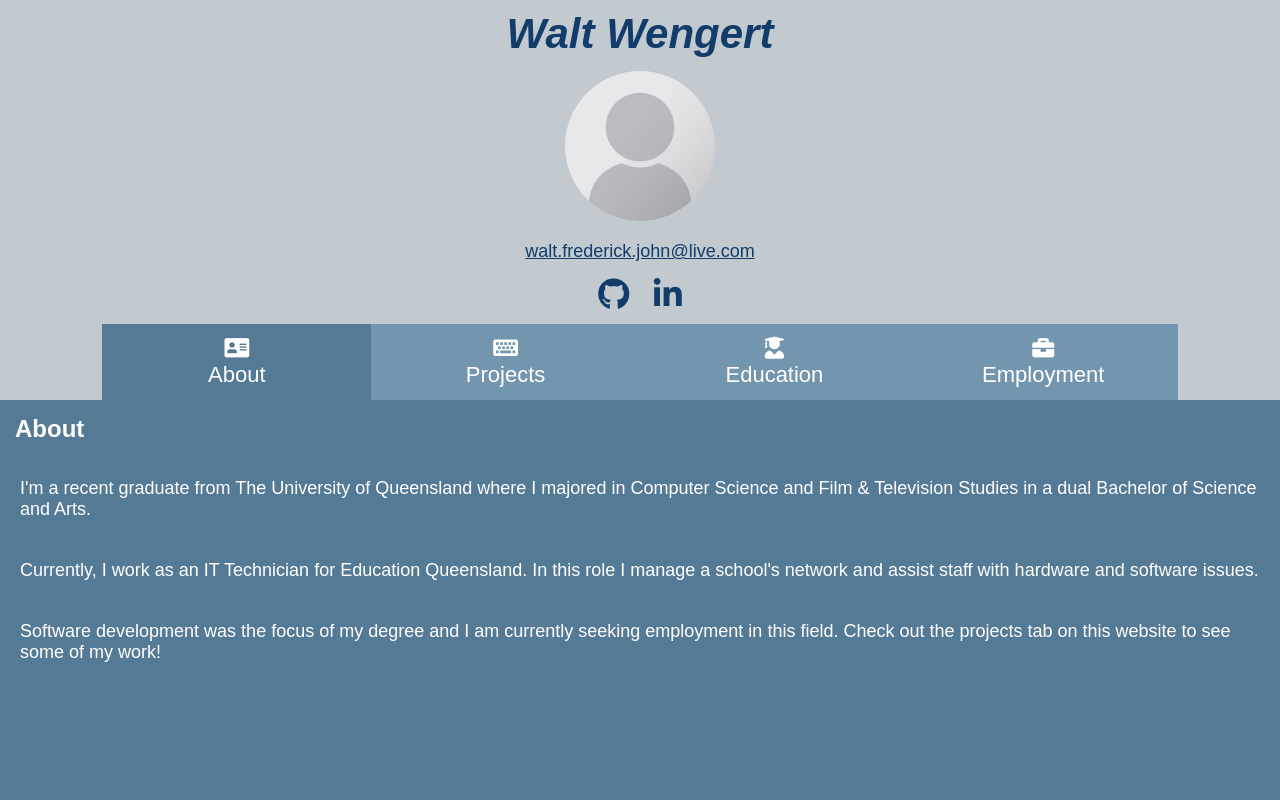
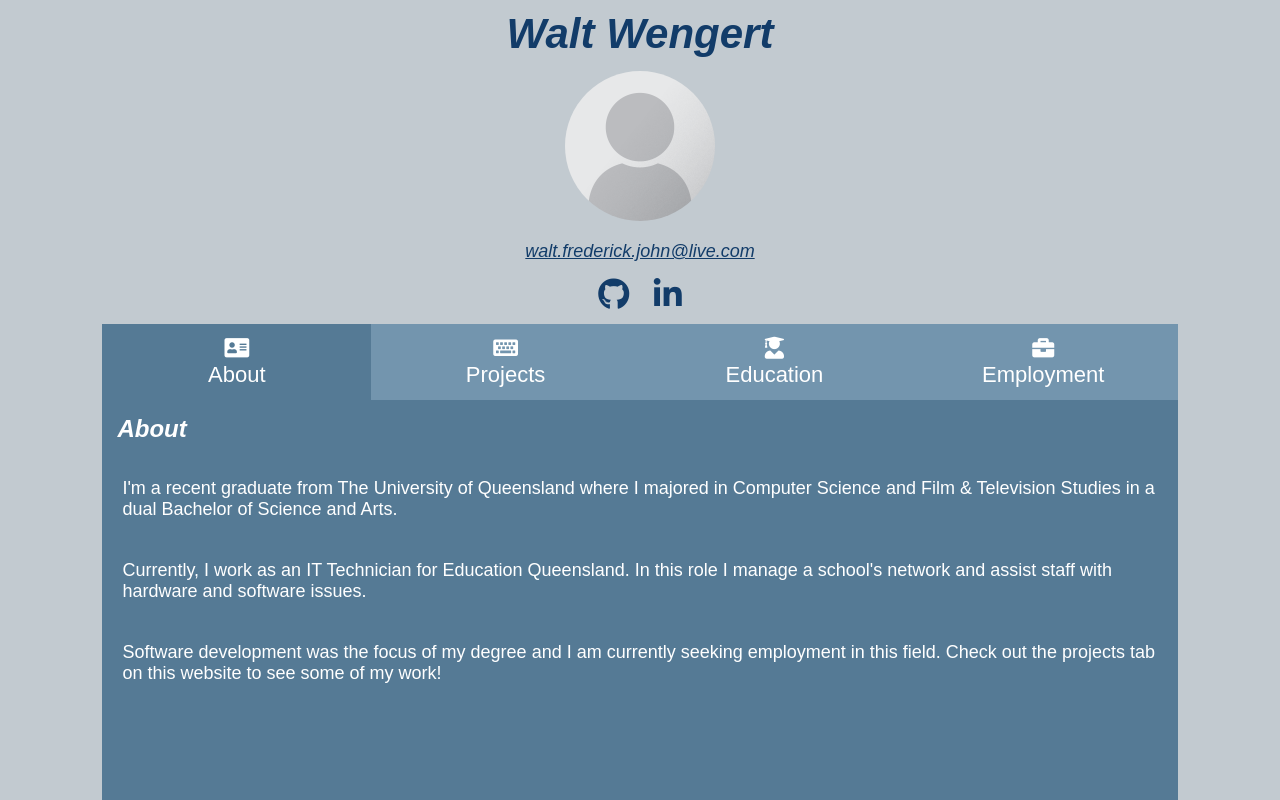
Before and after one commit to waltwengert/waltwengert.github.io, a plain HTML site: page index.html in a window 1280 px wide. Drawn offline with Linux system fonts and the light colour scheme; a web font is replaced by a local one.

Commit message:
Italicized some text, made section in line with buttons width

```diff
--- a/style.css
+++ b/style.css
@@ -17,6 +17,8 @@ body {
 
   display: flex;
   flex-direction: column;
+
+  background-color: #c2cad0;
 }
 
 .heading {
@@ -52,6 +54,7 @@ body {
   width: min-content;
   align-self: center;
   font-size: large;
+  font-style: italic;
   padding-top: 20px;
   padding-bottom: 10px;
   flex: 1;
@@ -109,6 +112,10 @@ a:hover {
   background-color: #557a95;
   color: #ffffff;
 
+  /*-16% from 8% padding either side*/
+  width: 84%;
+  align-self: center;
+
   display: flex;
   flex-direction: column;
 
@@ -119,6 +126,7 @@ a:hover {
 
 .section h3 {
   font-size: x-large;
+  font-style: italic;
   padding: 15px;
 }
 
```
